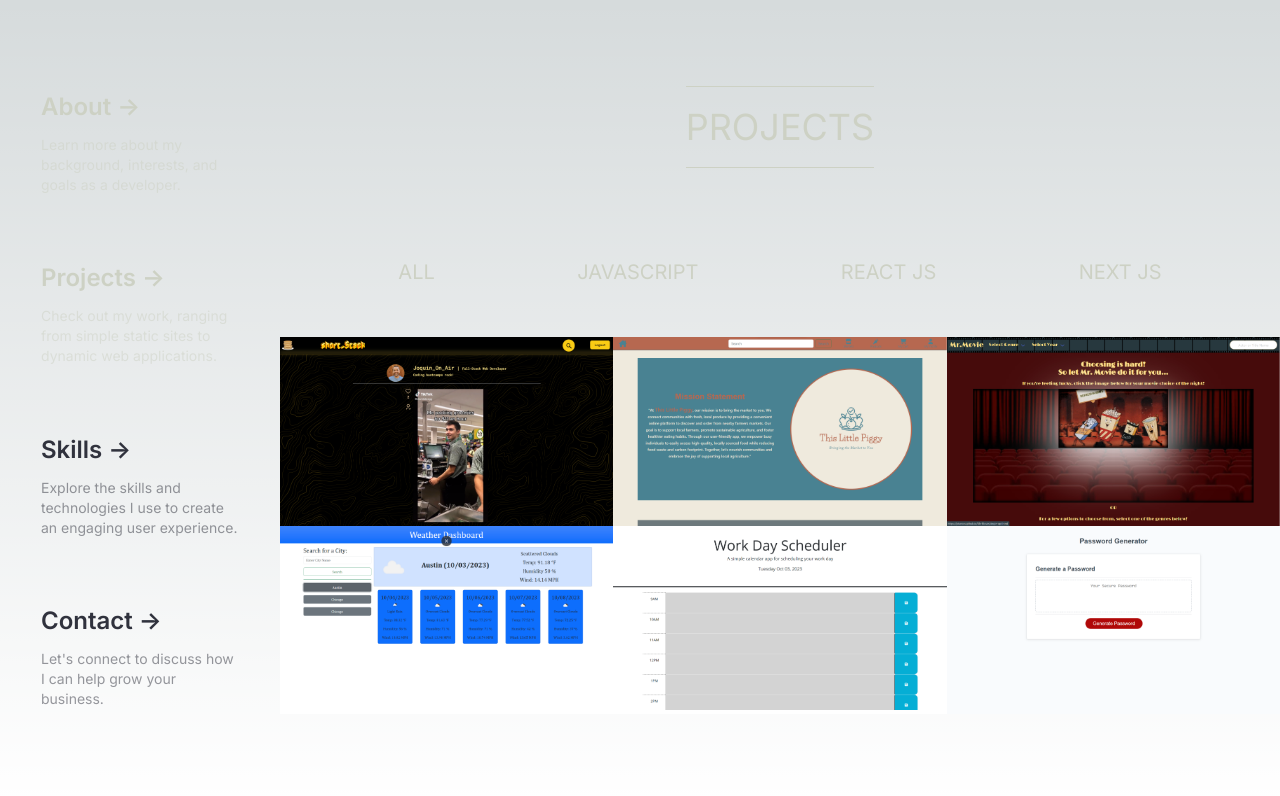
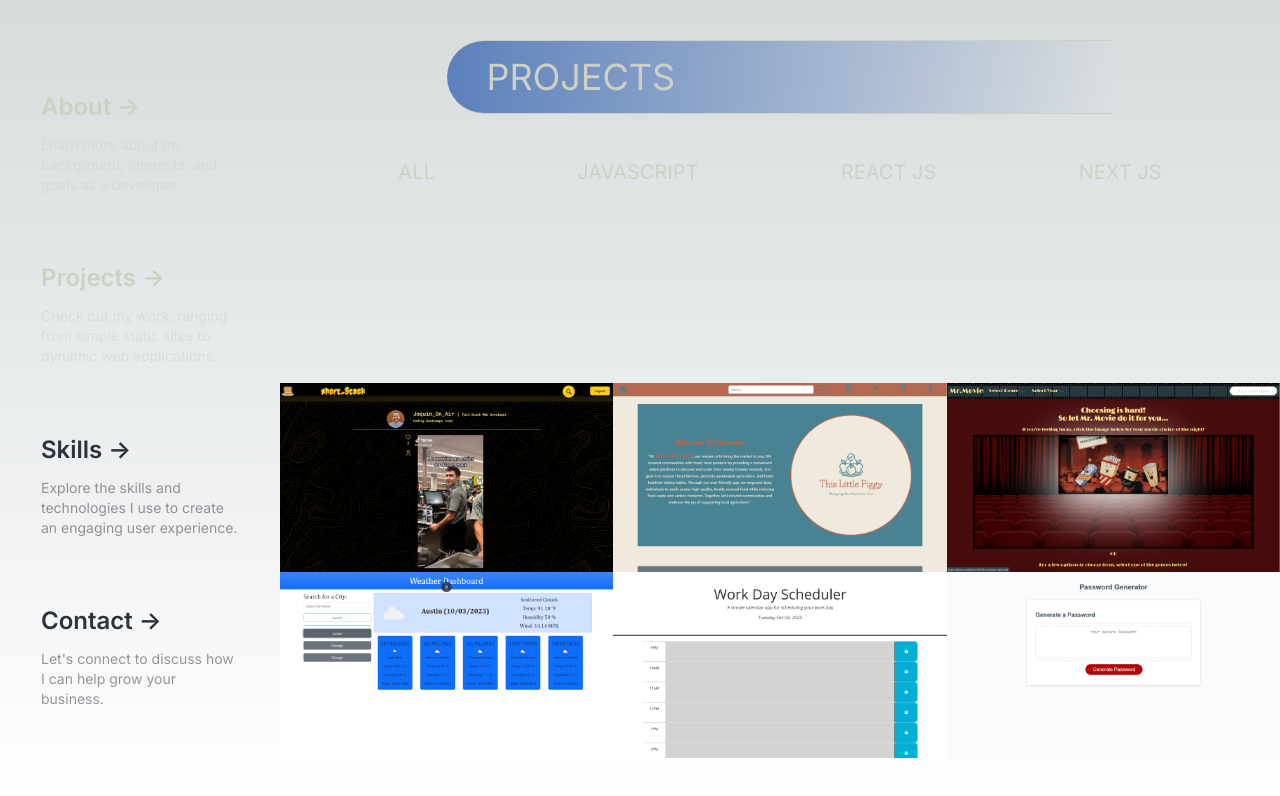
Before and after one commit to Jstanion/Portfolio, a Next.js app: page /projects in a window 1280 px wide. Shown: the top 796 px of the page. Built offline with nearby package versions, Linux system fonts and the light colour scheme.

Commit message:
added button element to all projects

```diff
--- a/app/globals.css
+++ b/app/globals.css
@@ -12,7 +12,7 @@
   :root {
     --foreground-rgb: 255, 255, 255;
     --background-start-rgb: 0, 0, 0;
-    --background-end-rgb: 232, 197, 71;
+    --background-end-rgb: 92, 128, 188;
   }
 }
 
--- a/app/projects/page.js
+++ b/app/projects/page.js
@@ -5,9 +5,10 @@ import { FaDesktop, FaGithub } from "react-icons/fa";
 export default function Project() {
   return (
     <>
-      <div className="flex flex-col w-full items-center justify-evenly">
-        <h1 className="border-y border-ltGray text-4xl text-ltGray py-5">
-          PROJECTS
+      <div className="flex flex-col items-center justify-between w-full">
+        <div className="flex flex-col items-center w-full">
+          <h1 className="border-y rounded-l-full border-ltGray bg-gradient-to-r from-blue text-4xl text-ltGray py-4 w-2/3">
+            <span className="pl-10">PROJECTS</span>
           </h1>
           <div className="flex justify-evenly items-start text-ltGray text-xl w-full pt-10">
             <button className="hover:bg-blue py-1 px-6">ALL</button>
@@ -15,49 +16,68 @@ export default function Project() {
             <button className="hover:bg-blue py-1 px-6">REACT JS</button>
             <button className="hover:bg-blue py-1 px-6">NEXT JS</button>
           </div>
+        </div>
         <div className="flex flex-wrap grid grid-cols-3 bg-white">
+          <button className="flex justify-center items-center text-blue">
+            <p className="absolute">Learn More</p>
             <Image
-            className={Styles.img}
+              className={`${Styles.img} relative`}
               src="/shortStack.png"
               width={350}
               height={350}
               alt="Short Stack Videos app thumbnail"
             />
+          </button>
+          <button className="flex justify-center items-center text-blue">
+            <p className="absolute">Learn More</p>
             <Image
-            className={Styles.img}
+              className={`${Styles.img} relative`}
               src="/thisLittlePiggy.png"
               width={350}
               height={350}
               alt="This Little Piggy app thumbnail"
             />
+          </button>
+          <button className="flex justify-center items-center text-blue">
+            <p className="absolute">Learn More</p>
             <Image
-            className={Styles.img}
+              className={`${Styles.img} relative`}
               src="/mrMovie.png"
               width={350}
               height={350}
               alt="Mr Movie app thumbnail"
             />
+          </button>
+          <button className="flex justify-center items-center text-blue">
+            <p className="absolute">Learn More</p>
             <Image
-            className={Styles.img}
+              className={`${Styles.img} relative`}
               src="/weatherForecast.png"
               width={350}
               height={350}
               alt="Weather Forecast app thumbnail"
             />
+          </button>
+          <button className="flex justify-center items-center text-blue">
+            <p className="absolute">Learn More</p>
             <Image
-            className={Styles.img}
+              className={`${Styles.img} relative`}
               src="/taskScheduler.png"
               width={350}
               height={350}
               alt="Task Scheduler app thumbnail"
             />
+          </button>
+          <button className="flex justify-center items-center text-blue">
+            <p className="absolute">Learn More</p>
             <Image
-            className={Styles.img}
+              className={`${Styles.img} relative`}
               src="/passwordGenerator.png"
               width={350}
               height={350}
               alt="Password Generator app thumbnail"
             />
+          </button>
         </div>
       </div>
     </>
```
Lines whose indentation alone changed are shown as unchanged.
